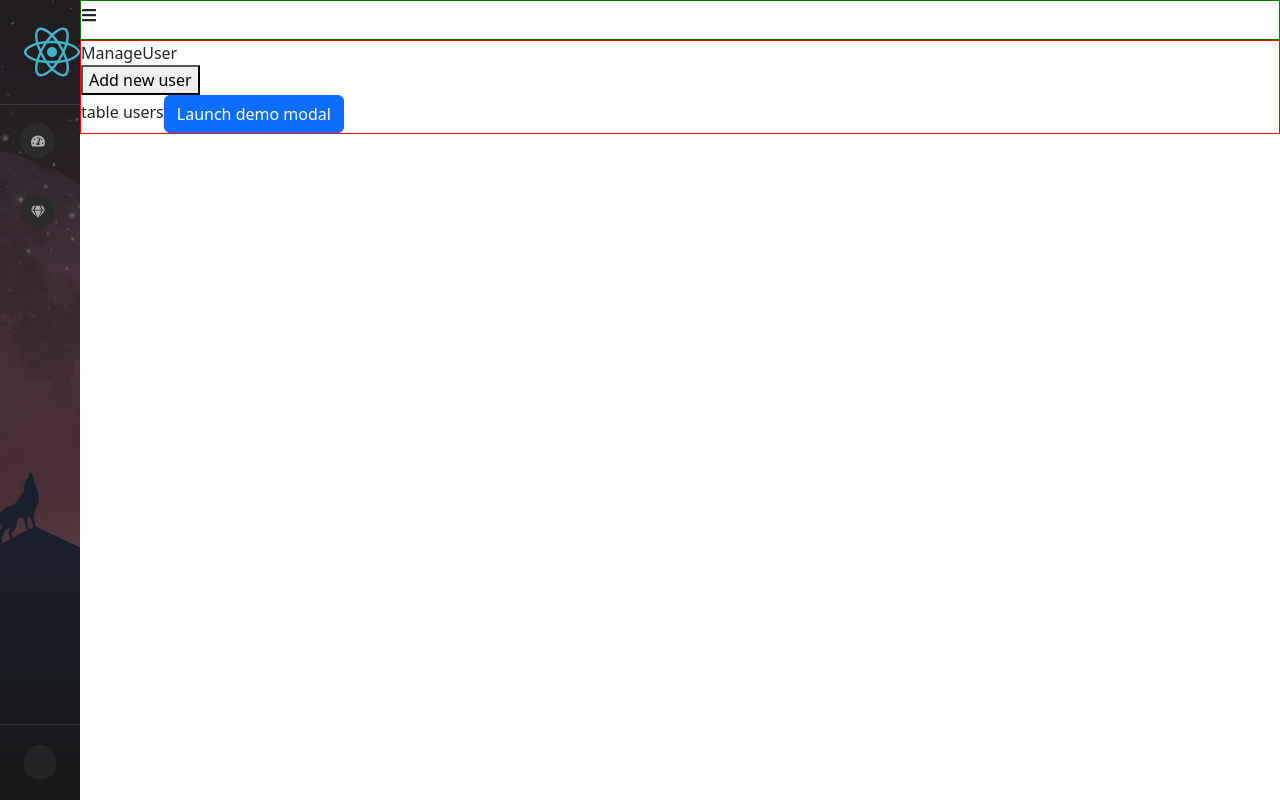
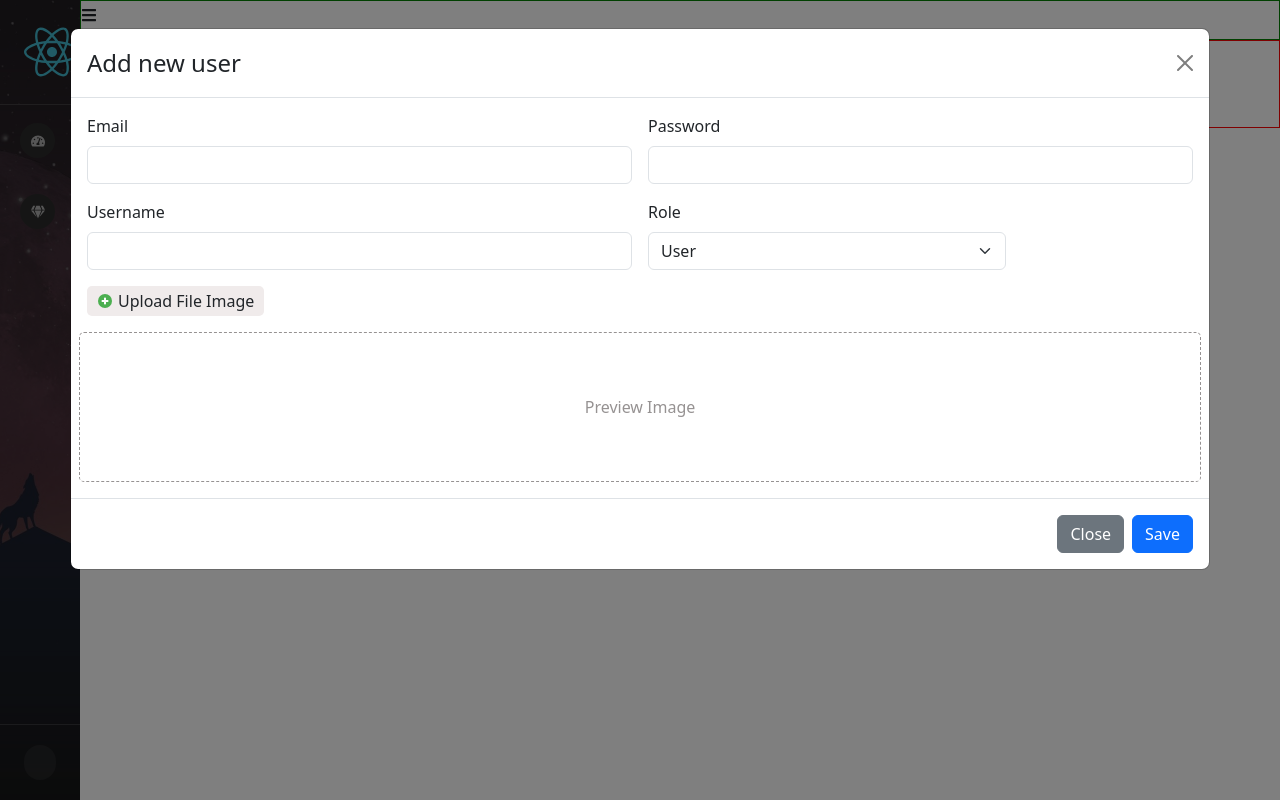
Before and after one commit to buiduchai/ProjectDemo, a React (Create React App) app: page /admins/manage-user in a window 1280 px wide. Both pictures are taken after a click on the button "Add new user". Built offline with nearby package versions, Linux system fonts and the light colour scheme.

Commit message:
video 58

```diff
--- a/src/components/Admin/Content/ManageUser.js
+++ b/src/components/Admin/Content/ManageUser.js
@@ -2,77 +2,28 @@ import { useState } from 'react';
 import Button from 'react-bootstrap/Button';
 import Modal from 'react-bootstrap/Modal';
 import ModalCreateUser from './ModalCreateUser';
-
-function Example() {
-    const [show, setShow] = useState(false);
-
-    const handleClose = () => setShow(false);
-    const handleShow = () => setShow(true);
-
-    return (
-        <>
-            <Button variant="primary" onClick={handleShow}>
-                Launch demo modal
-            </Button>
-
-            <Modal show={show} onHide={handleClose} size="xl">
-                <Modal.Header closeButton>
-                    <Modal.Title>Add new user</Modal.Title>
-                </Modal.Header>
-                <Modal.Body>
-                    <form className="row g-3">
-                        <div className="col-md-6">
-                            <label className="form-label">Email</label>
-                            <input type="email" className="form-control" />
-                        </div>
-                        <div className="col-md-6">
-                            <label className="form-label">Password</label>
-                            <input type="password" className="form-control" />
-                        </div>
-                        <div className="col-md-6">
-                            <label className="form-label">Username</label>
-                            <input type="text" className="form-control" />
-                        </div>
-                        <div className="col-md-4">
-                            <label className="form-label">Role</label>
-                            <select className="form-select">
-                                <option selected value='USER'>User</option>
-                                <option>Admin</option>
-                            </select>
-                        </div>
-                        <div className='col-md-12'>
-                            <label className="form-label">Image</label>
-                            <input type='file'></input>
-                        </div>
-                    </form>
-                </Modal.Body>
-                <Modal.Footer>
-                    <Button variant="secondary" onClick={handleClose}>
-                        Close
-                    </Button>
-                    <Button variant="primary" onClick={handleClose}>
-                        Save
-                    </Button>
-                </Modal.Footer>
-            </Modal>
-        </>
-    );
-}
+import './ManageUser.scss';
+import { FcPlus } from "react-icons/fc";
 
 
 const ManageUser = (props) => {
+    const [modalshow, setModalshow] = useState(false)
+
     return (
         <div className="manager-user-container">
             <div className="tittle">
                 ManageUser
             </div>
             <div className="user-content">
-                <button>Add new user</button>
+                <div>
+                    <button className='btn btn-primary' onClick={() => { setModalshow(true) }}><FcPlus></FcPlus>Add new user</button>
+                </div>
+                <div>
+                    table users
+                </div>
+                <ModalCreateUser show={modalshow} setShow={setModalshow}></ModalCreateUser>
             </div>
-            <div>
-                table users
-                <ModalCreateUser></ModalCreateUser>
-            </div>
+
         </div>
     )
 }
--- /dev/null
+++ b/src/components/Admin/Content/ManageUser.scss
@@ -0,0 +1,42 @@
+.manager-user-container {
+    .user-content {
+        button {
+            display: flex;
+            align-items: center;
+            gap: 5px;
+        }
+    }
+}
+
+.modal-create-user {
+    .img-preview {
+        height: 150px;
+        border: 1px dashed;
+        border-radius: 5px;
+        display: flex;
+        justify-content: center;
+        align-items: center;
+        color: #969292;
+
+        img {
+            max-width: 100%;
+            max-height: 100%;
+        }
+    }
+
+    .label-upload {
+        display: flex;
+        align-items: center;
+        background: #f0ebeb;
+        gap: 5px;
+        border-radius: 5px;
+        width: fit-content;
+        padding: 3px 10px;
+        cursor: pointer;
+
+        &:hover {
+            background-color: #ccc6c6;
+        }
+    }
+
+}
--- a/src/components/Admin/Content/ModalCreateUser.js
+++ b/src/components/Admin/Content/ModalCreateUser.js
@@ -1,24 +1,70 @@
 import { useState } from 'react';
 import Button from 'react-bootstrap/Button';
 import Modal from 'react-bootstrap/Modal';
+import { FcPlus } from "react-icons/fc";
+import axios from 'axios';
 
-const ModalCreateUser = () => {
-    const [show, setShow] = useState(false);
+const ModalCreateUser = (props) => {
+    const { show } = props;
+    const { setShow } = props;
 
-    const handleClose = () => setShow(false);
+    // const [show, setShow] = useState(false);
+
+    const handleClose = () => {
+        setEmail('');
+        setPassword('');
+        setUsername('');
+        setRole('');
+        setImage('');
+        setPreviewimage("");
+        setShow(false);
+    }
     const handleShow = () => setShow(true);
+
+    const [email, setEmail] = useState("");
+    const [password, setPassword] = useState("");
+    const [username, setUsername] = useState("");
+    const [role, setRole] = useState("USER");
+    const [image, setImage] = useState("");
+    const [previewimage, setPreviewimage] = useState("");
+
+    const handleUploadImage = (event) => {
+        if (event.target && event.target.files && event.target.files[0]) {
+            setPreviewimage(URL.createObjectURL(event.target.files[0]));
+            setImage(event.target.files[0])
+        } else {
+            setPreviewimage("");
+        }
+
+    }
+
+    const handleSubmitCreateUser = async () => {
+
+        const form = new FormData();
+        form.append('email', email);
+        form.append('password', password);
+        form.append('username', username);
+        form.append('role', role);
+        form.append('userImage', image);
+
+        let res = await axios.post('http://localhost:8081/api/v1/participant', form)
+
+        setShow(false);
+
+    }
 
     return (
         <>
-            <Button variant="primary" onClick={handleShow}>
+            {/* <Button variant="primary" onClick={handleShow}>
                 Launch demo modal
-            </Button>
+            </Button> */}
 
             <Modal
                 show={show}
                 onHide={handleClose}
                 size="xl"
                 backdrop="static"
+                className='modal-create-user'
             >
                 <Modal.Header closeButton>
                     <Modal.Title>Add new user</Modal.Title>
@@ -27,26 +73,41 @@ const ModalCreateUser = () => {
                     <form className="row g-3">
                         <div className="col-md-6">
                             <label className="form-label">Email</label>
-                            <input type="email" className="form-control" />
+                            <input type="email" className="form-control" value={email}
+                                onChange={(event) => setEmail(event.target.value)} />
                         </div>
                         <div className="col-md-6">
                             <label className="form-label">Password</label>
-                            <input type="password" className="form-control" />
+                            <input type="password" className="form-control" value={password}
+                                onChange={(event) => setPassword(event.target.value)} />
                         </div>
                         <div className="col-md-6">
                             <label className="form-label">Username</label>
-                            <input type="text" className="form-control" />
+                            <input type="text" className="form-control" value={username}
+                                onChange={(event) => setUsername(event.target.value)} />
                         </div>
                         <div className="col-md-4">
                             <label className="form-label">Role</label>
-                            <select className="form-select">
-                                <option selected value='USER'>User</option>
+                            <select className="form-select" value={role}
+                                onChange={(event) => setRole(event.target.value)} >
+                                <option value='USER'>User</option>
                                 <option>Admin</option>
                             </select>
                         </div>
                         <div className='col-md-12'>
-                            <label className="form-label">Image</label>
-                            <input type='file'></input>
+
+                            <label className="label-upload" htmlFor='labelUpload'>
+                                <FcPlus />
+                                Upload File Image
+                            </label>
+                            <input type='file' hidden id='labelUpload'
+                                onChange={(event) => handleUploadImage(event)} ></input>
+                        </div>
+                        <div className='img-preview'>
+                            {/* <span>Preview Image</span> */}
+                            {previewimage ? <img src={previewimage}></img> :
+                                <span>Preview Image</span>}
+                            {/* <img src='https://bit.ly/4oLyG7C'></img> */}
                         </div>
                     </form>
                 </Modal.Body>
@@ -54,7 +115,7 @@ const ModalCreateUser = () => {
                     <Button variant="secondary" onClick={handleClose}>
                         Close
                     </Button>
-                    <Button variant="primary" onClick={handleClose}>
+                    <Button variant="primary" onClick={() => handleSubmitCreateUser()}>
                         Save
                     </Button>
                 </Modal.Footer>
```
